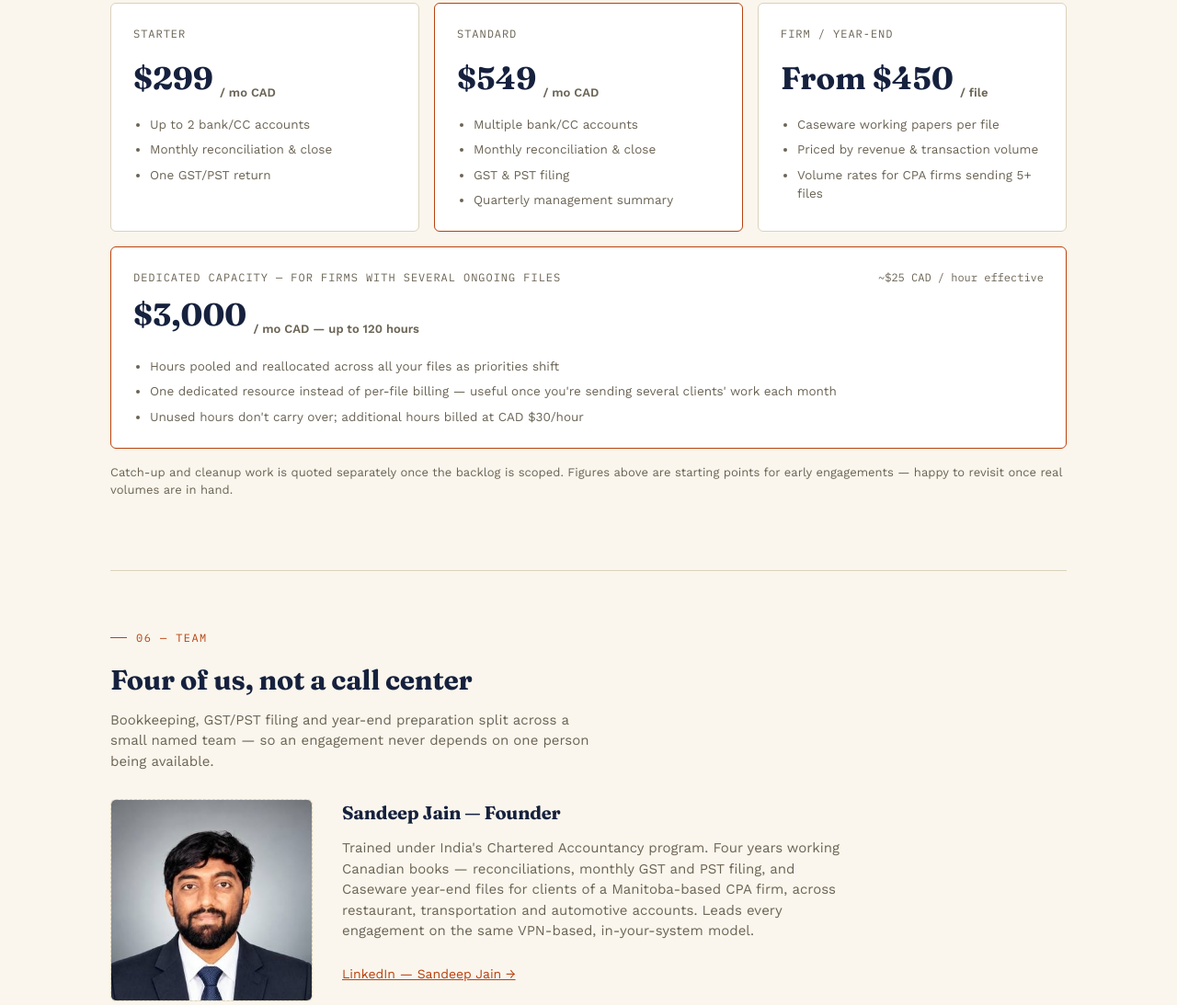
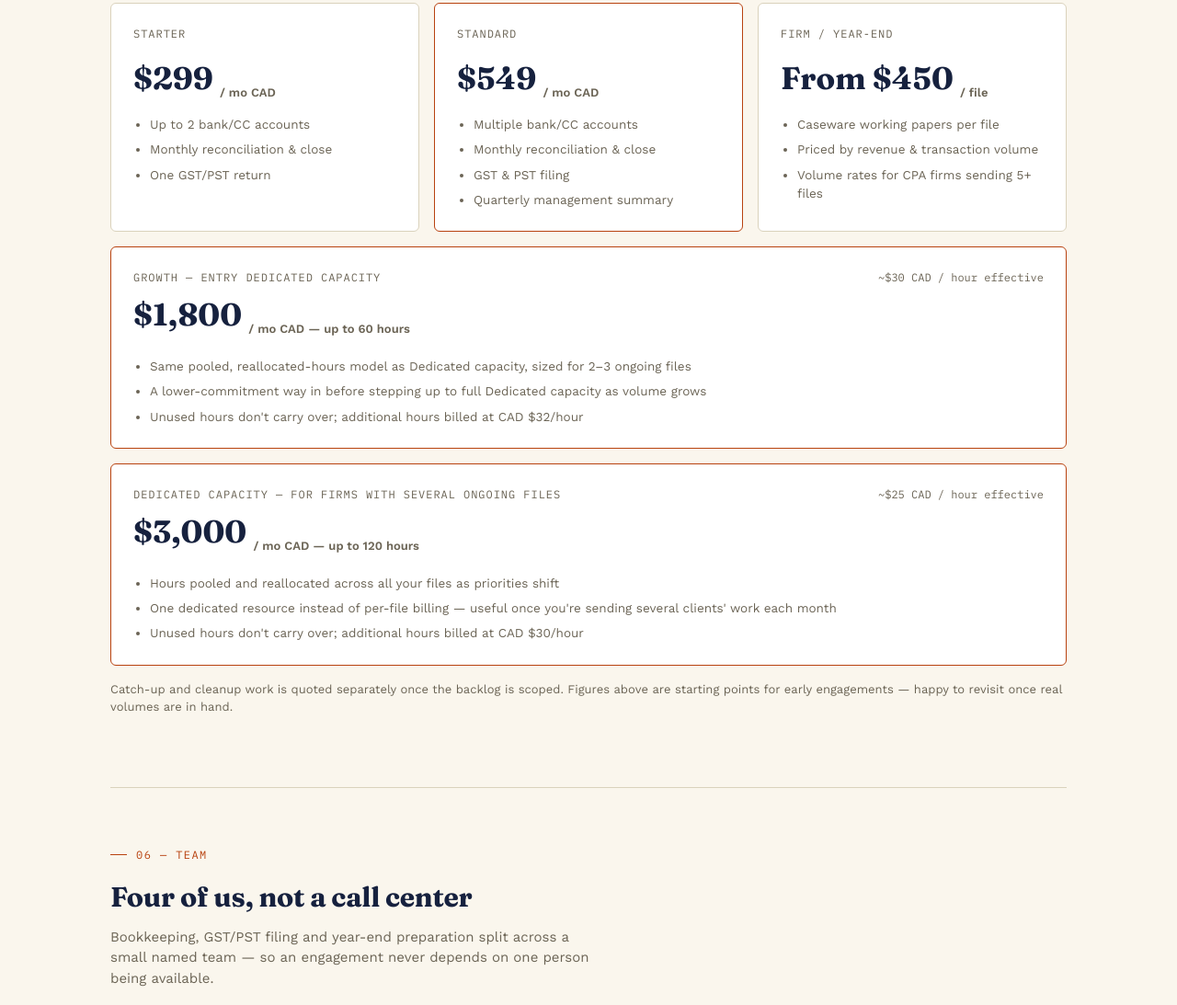
Before and after one commit to sandeeppjain108-ops/nightledger-site, a plain HTML site: page index.html in a window 1280 px wide. Shown: the part 3120-4213 px from the top of the page at 92% size. Drawn offline with nearby package versions, Linux system fonts and the light colour scheme.

Commit message:
Add Growth entry-level dedicated capacity pricing tier

```diff
--- a/index.html
+++ b/index.html
@@ -414,6 +414,21 @@
     <div class="price-card feat" style="margin-top:16px;">
       <div style="display:flex; justify-content:space-between; align-items:flex-start; gap:20px; flex-wrap:wrap;">
         <div>
+          <div class="plan">Growth — entry dedicated capacity</div>
+          <div class="amt" style="margin-top:6px;">$1,800 <sub>/ mo CAD — up to 60 hours</sub></div>
+        </div>
+        <div class="mono" style="font-size:12px; color:var(--muted); text-align:right;">~$30 CAD / hour effective</div>
+      </div>
+      <ul style="margin-top:6px;">
+        <li>Same pooled, reallocated-hours model as Dedicated capacity, sized for 2–3 ongoing files</li>
+        <li>A lower-commitment way in before stepping up to full Dedicated capacity as volume grows</li>
+        <li>Unused hours don't carry over; additional hours billed at CAD $32/hour</li>
+      </ul>
+    </div>
+
+    <div class="price-card feat" style="margin-top:16px;">
+      <div style="display:flex; justify-content:space-between; align-items:flex-start; gap:20px; flex-wrap:wrap;">
+        <div>
           <div class="plan">Dedicated capacity — for firms with several ongoing files</div>
           <div class="amt" style="margin-top:6px;">$3,000 <sub>/ mo CAD — up to 120 hours</sub></div>
         </div>
```
